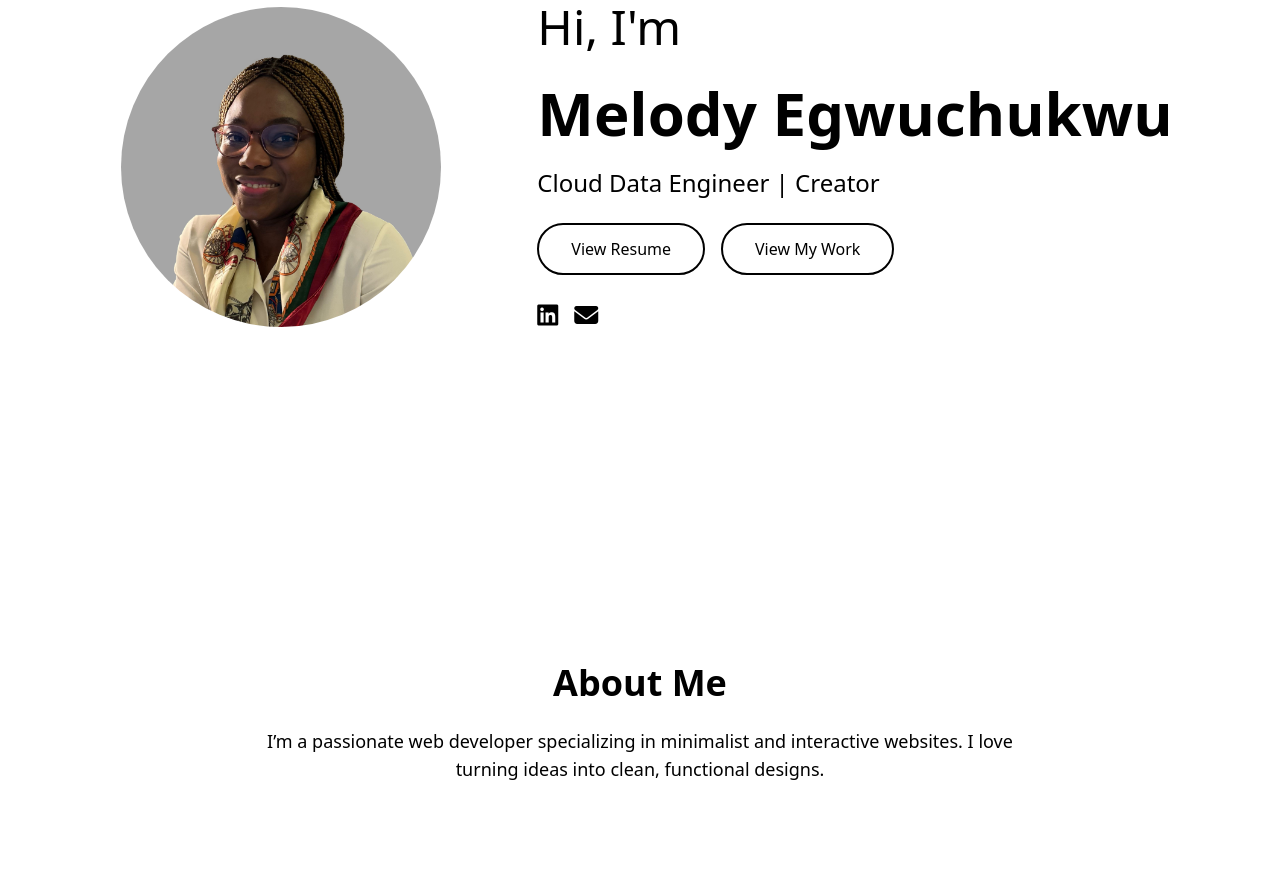
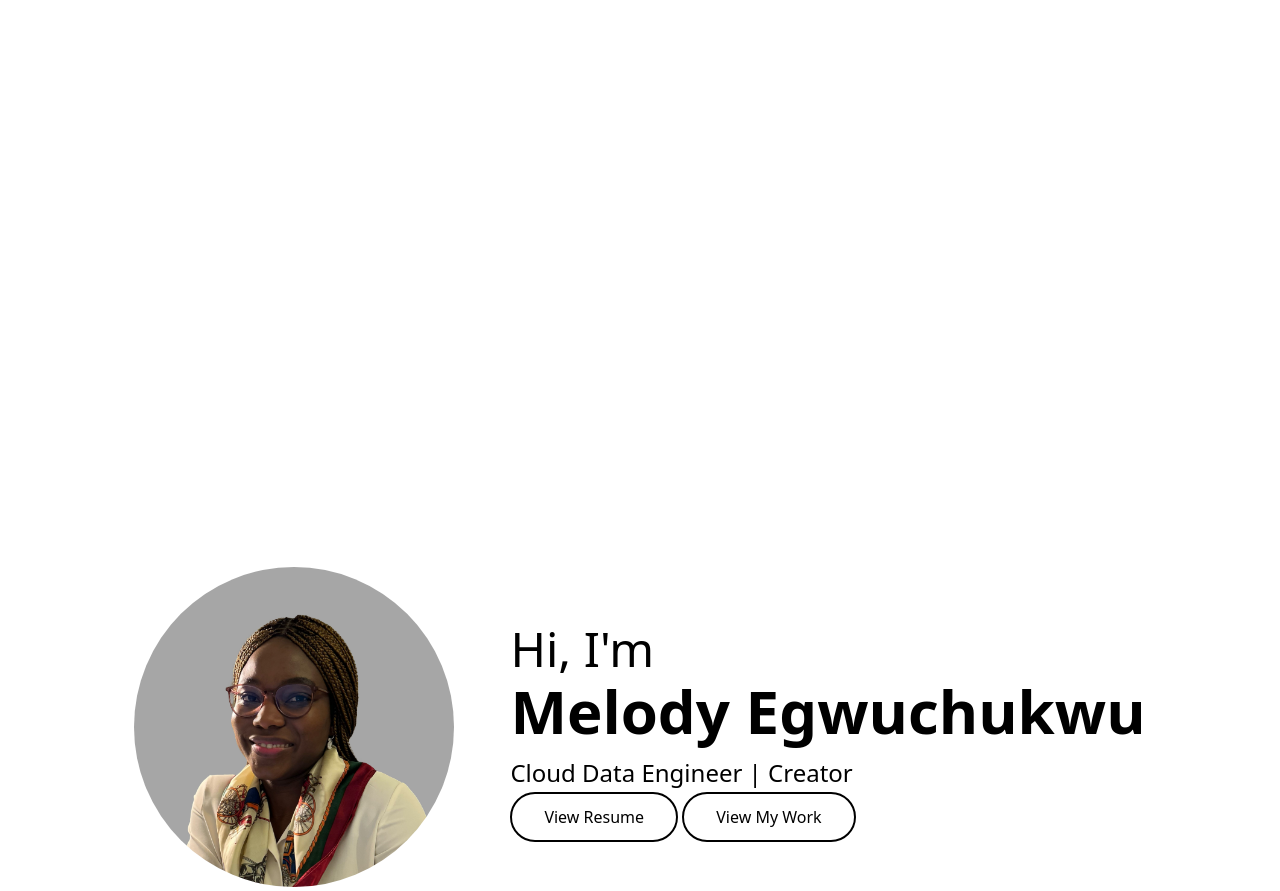
Before and after one commit to ogemelody/personal_portfolio, a plain HTML site: page test.html in a window 1280 px wide. Shown: the part 233-1124 px from the top of the page. Drawn offline with nearby package versions, Linux system fonts and the light colour scheme.

Commit message:
Fix home page

```diff
--- a/test.html
+++ b/test.html
@@ -57,29 +57,48 @@
 
 <!-- Hero Section -->
 <section id="home" class="h-screen flex items-center p-6 fade-in">
-  <div class="container mx-auto flex flex-col md:flex-row items-center">
-    <!-- Left Column: Image -->
-    <div class="w-full md:w-5/12 flex justify-center mb-8 md:mb-0">
+<!-- <div class="container mx-auto flex flex-col md:flex-row items-center"> -->
+   <!-- Left Column: Image -->
+   <!-- <div class="w-full md:w-5/12 flex justify-center mb-8 md:mb-0">
       <img src="images/melody.jpg" alt="Melody Egwuchukwu" class="w-80 h-80 rounded-full object-cover">
-    </div>
+    </div> -->
     <!-- Right Column: Text and Buttons -->
-    <div class="w-full md:w-7/12 flex flex-col items-start md:items-start text-left space-y-6">
+   <!-- <div class="w-full md:w-7/12 flex flex-col items-start md:items-start text-left space-y-6">
       <h2 class="text-4xl md:text-5xl mb-2">Hi, I'm</h2>
       <h1 class="text-5xl md:text-6xl font-bold mb-4">Melody Egwuchukwu</h1>
-      <p class="text-xl md:text-2xl mb-4">Cloud Data Engineer | Creator</p>
+      <p class="text-xl md:text-2xl mb-4">Cloud Data Engineer | Creator</p> -->
       <!-- Buttons -->
-      <div class="flex space-x-4 mb-4">
+   <!--   <div class="flex space-x-4 mb-4">
         <a href="assets/Melody_Egwuchukwu_CV.pdf" target="_blank" class="px-8 py-3 border-2 border-black rounded-full hover:bg-black hover:text-white transition">View Resume</a>
         <a href="#projects" class="px-8 py-3 border-2 border-black rounded-full hover:bg-black hover:text-white transition">View My Work</a>
-      </div>
+      </div> -->
       <!-- Social Icons -->
-      <div class="flex space-x-4">
+    <!--    <div class="flex space-x-4">
         <a href="https://www.linkedin.com/in/melodyegwuchukwu" target="_blank" class="text-2xl hover:text-gray-500"><i class="fab fa-linkedin"></i></a>
         <a href="mailto:melodydamisi22@gmail.com" target="_blank" class="text-2xl hover:text-gray-500"><i class="fas fa-envelope"></i></a>
       </div>
     </div>
+  </div> -->
+</section>
+
+<div class="flex items-center justify-center gap-14 ">
+
+<div  class="  flex justify-center mb-8 md:mb-0">
+  <img src="images/melody.jpg" alt="Melody Egwuchukwu" class="w-80 h-80 rounded-full object-cover">
+
+</div>
+  <div>
+  <h2 class="text-4xl md:text-5xl mb-2">Hi, I'm</h2>
+    <h1 class="text-5xl md:text-6xl font-bold mb-4">Melody Egwuchukwu</h1>
+    <p class="text-xl md:text-2xl mb-4">Cloud Data Engineer | Creator</p>
+    <div>  <a href="assets/Melody_Egwuchukwu_CV.pdf" target="_blank" class="px-8 py-3 border-2 border-black rounded-full hover:bg-black hover:text-white transition">View Resume</a>
+        <a href="#projects" class="px-8 py-3 border-2 border-black rounded-full hover:bg-black hover:text-white transition">View My Work</a>
+      </div>
   </div>
-</section>
+  </div>
+
+</div>
+
 
 <!-- About Section -->
 <section id="about" class="container mx-auto py-24 px-6 fade-in">
```
Also changed, not shown: index.html (+10 -5 lines).
